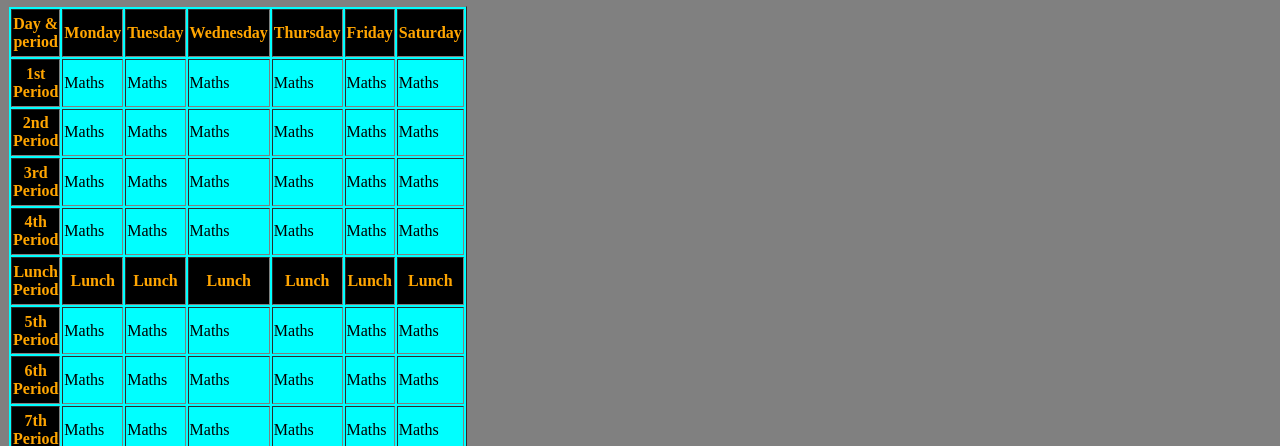
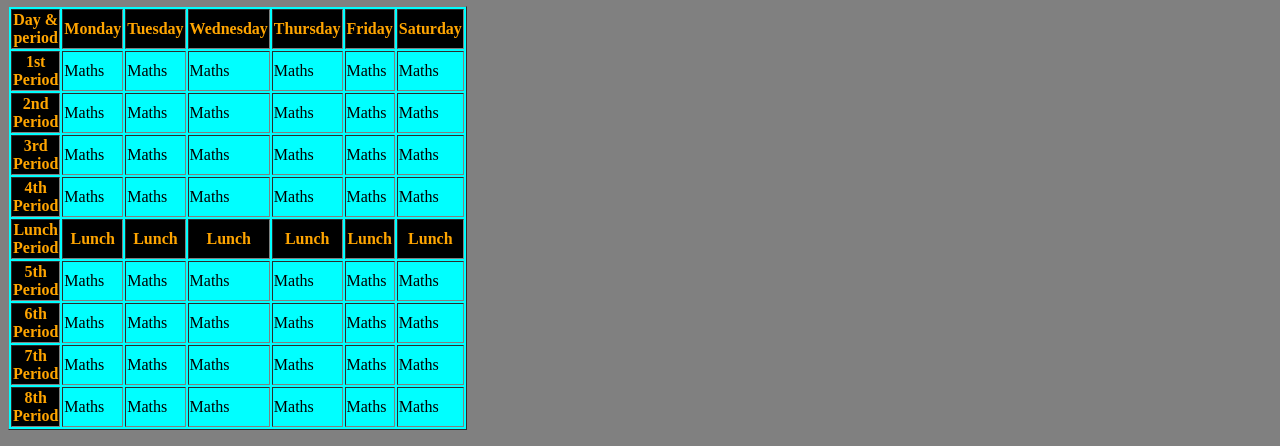
Before and after one commit to MandaSaiChandraSrujith/demo, a plain HTML site: page one.html in a window 1280 px wide. Shown: the part 139-585 px from the top of the page. Drawn offline with Linux system fonts and the light colour scheme.

Commit message:
Update one.html

```diff
--- a/one.html
+++ b/one.html
@@ -11,7 +11,7 @@
         table{
             background-color: aqua;
             width: 100px;
-            height: 500px;
+            height: 20px;
         }
         th{
             color: orange;
```
